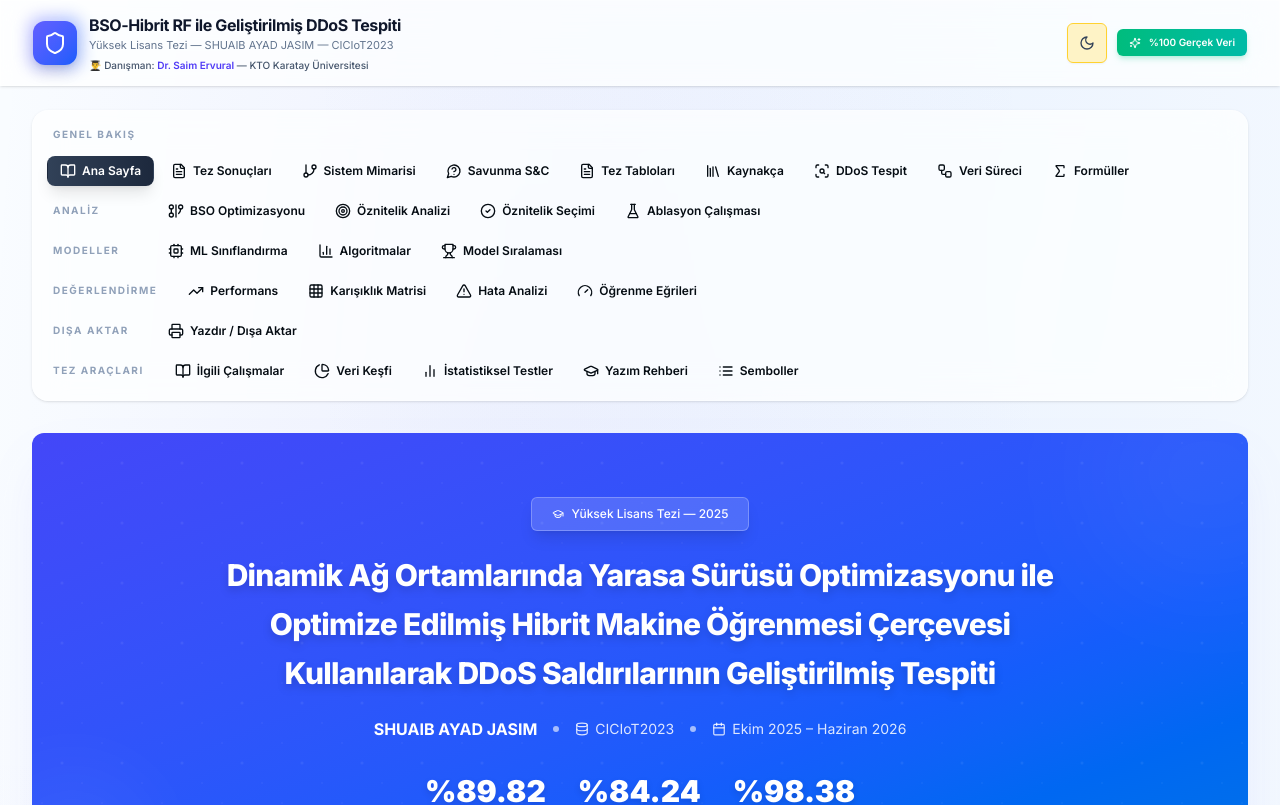
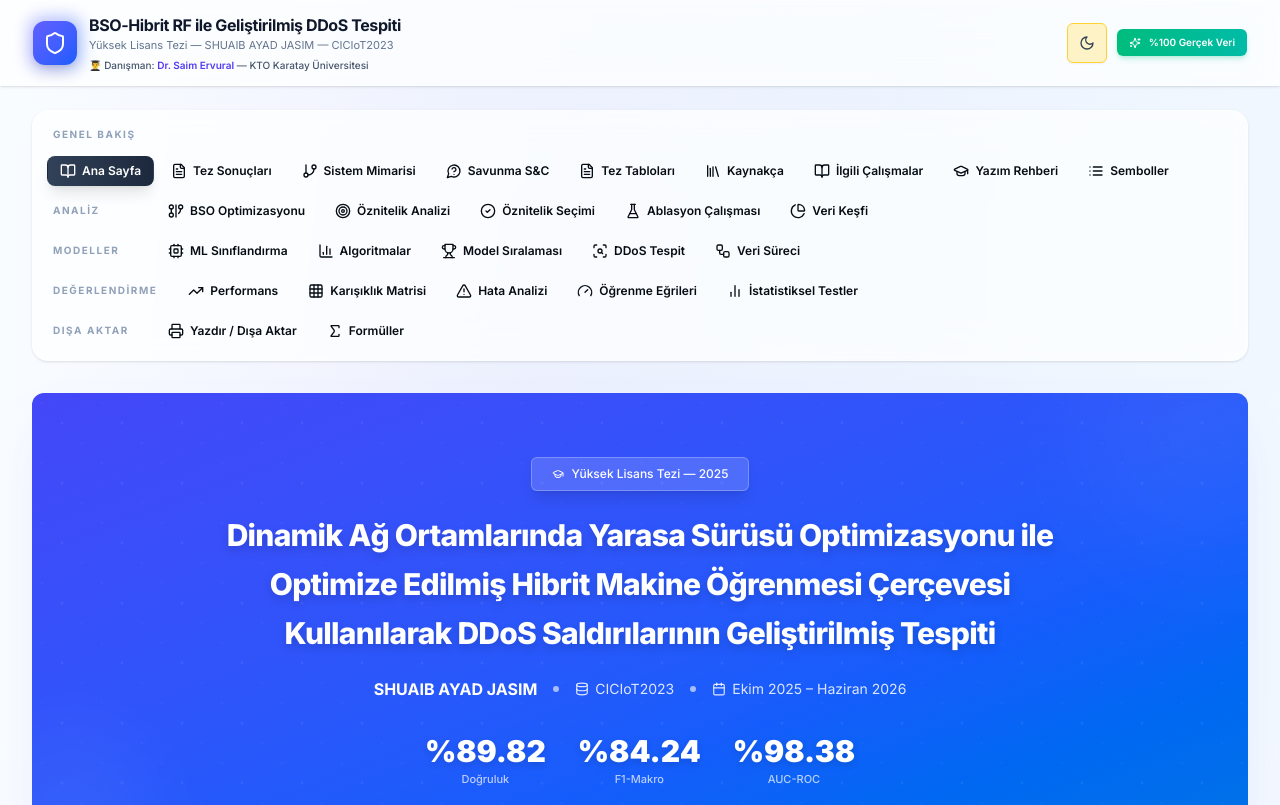
Before and after one commit to Shuaib5352/DDoS-BSO-Thesis, a Next.js app: page / in a window 1280 px wide. Shown: the top 805 px of the page. Built offline with nearby package versions, Linux system fonts and the light colour scheme.

Commit message:
Distribute 5 thesis tools across existing tab categories

```diff
--- a/app/page.tsx
+++ b/app/page.tsx
@@ -72,9 +72,9 @@ const TAB_CATEGORIES = [
       { value: "defense", label: "Savunma S&C", icon: MessageCircleQuestion },
       { value: "tables", label: "Tez Tabloları", icon: FileText },
       { value: "references", label: "Kaynakça", icon: Library },
-      { value: "detection", label: "DDoS Tespit", icon: ScanSearch },
-      { value: "pipeline", label: "Veri Süreci", icon: Workflow },
-      { value: "equations", label: "Formüller", icon: Sigma },
+      { value: "literature", label: "İlgili Çalışmalar", icon: BookOpen },
+      { value: "writing-guide", label: "Yazım Rehberi", icon: GraduationCap },
+      { value: "glossary", label: "Semboller", icon: List },
     ],
   },
   {
@@ -85,6 +85,7 @@ const TAB_CATEGORIES = [
       { value: "features", label: "Öznitelik Analizi", icon: Target },
       { value: "feature-selection", label: "Öznitelik Seçimi", icon: CheckCircle2 },
       { value: "ablation", label: "Ablasyon Çalışması", icon: FlaskConical },
+      { value: "dataset-eda", label: "Veri Keşfi", icon: PieChart },
     ],
   },
   {
@@ -94,6 +95,8 @@ const TAB_CATEGORIES = [
       { value: "ml", label: "ML Sınıflandırma", icon: Cpu },
       { value: "algorithms", label: "Algoritmalar", icon: BarChart3 },
       { value: "ranking", label: "Model Sıralaması", icon: Trophy },
+      { value: "detection", label: "DDoS Tespit", icon: ScanSearch },
+      { value: "pipeline", label: "Veri Süreci", icon: Workflow },
     ],
   },
   {
@@ -104,6 +107,7 @@ const TAB_CATEGORIES = [
       { value: "heatmap", label: "Karışıklık Matrisi", icon: Grid3X3 },
       { value: "errors", label: "Hata Analizi", icon: AlertTriangle },
       { value: "learning", label: "Öğrenme Eğrileri", icon: Gauge },
+      { value: "statistics", label: "İstatistiksel Testler", icon: BarChart2 },
     ],
   },
   {
@@ -111,17 +115,7 @@ const TAB_CATEGORIES = [
     label: "Dışa Aktar",
     tabs: [
       { value: "export", label: "Yazdır / Dışa Aktar", icon: Printer },
-    ],
-  },
-  {
-    id: "thesis-tools",
-    label: "Tez Araçları",
-    tabs: [
-      { value: "literature", label: "İlgili Çalışmalar", icon: BookOpen },
-      { value: "dataset-eda", label: "Veri Keşfi", icon: PieChart },
-      { value: "statistics", label: "İstatistiksel Testler", icon: BarChart2 },
-      { value: "writing-guide", label: "Yazım Rehberi", icon: GraduationCap },
-      { value: "glossary", label: "Semboller", icon: List },
+      { value: "equations", label: "Formüller", icon: Sigma },
     ],
   },
 ]
```
